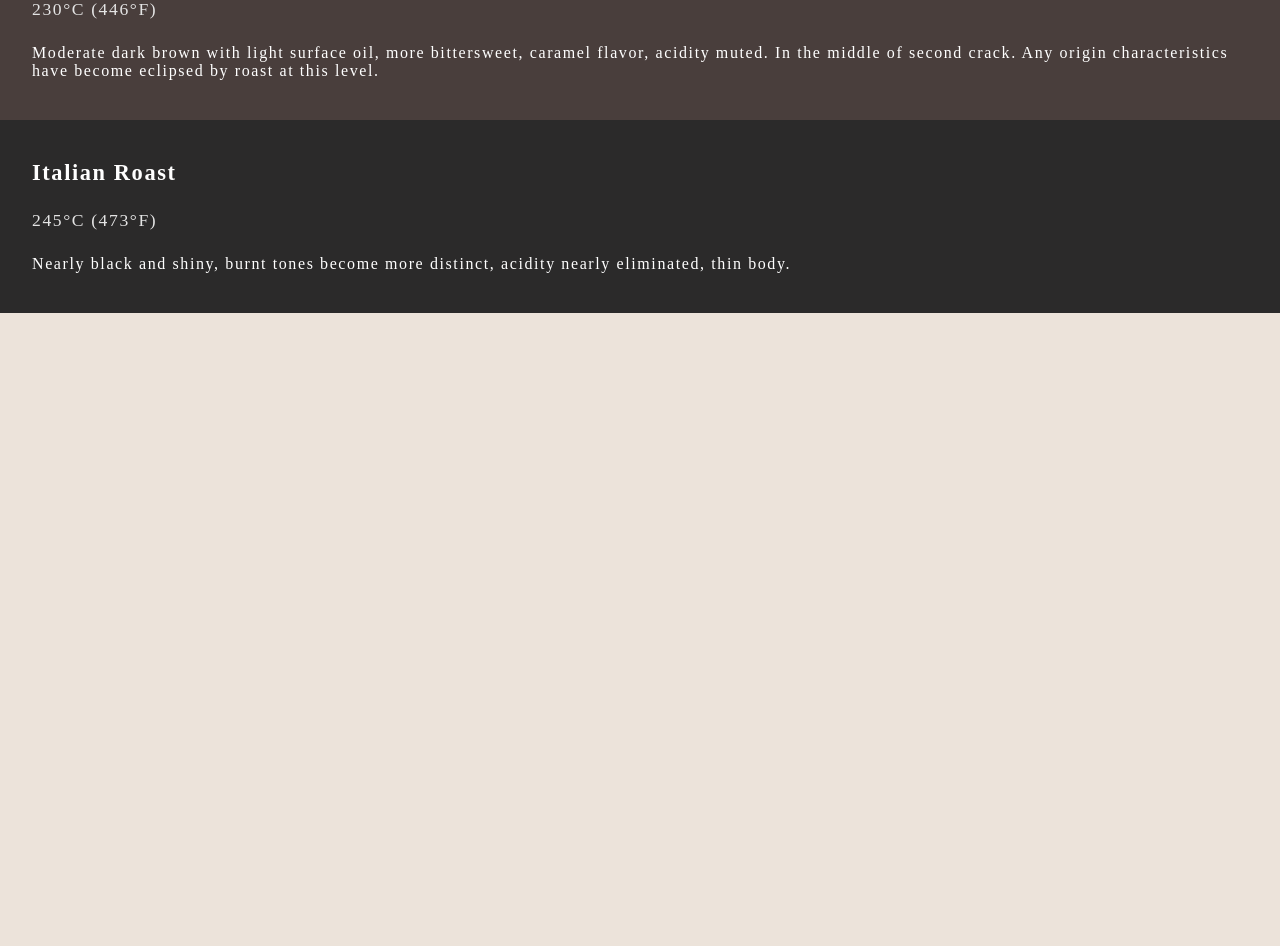
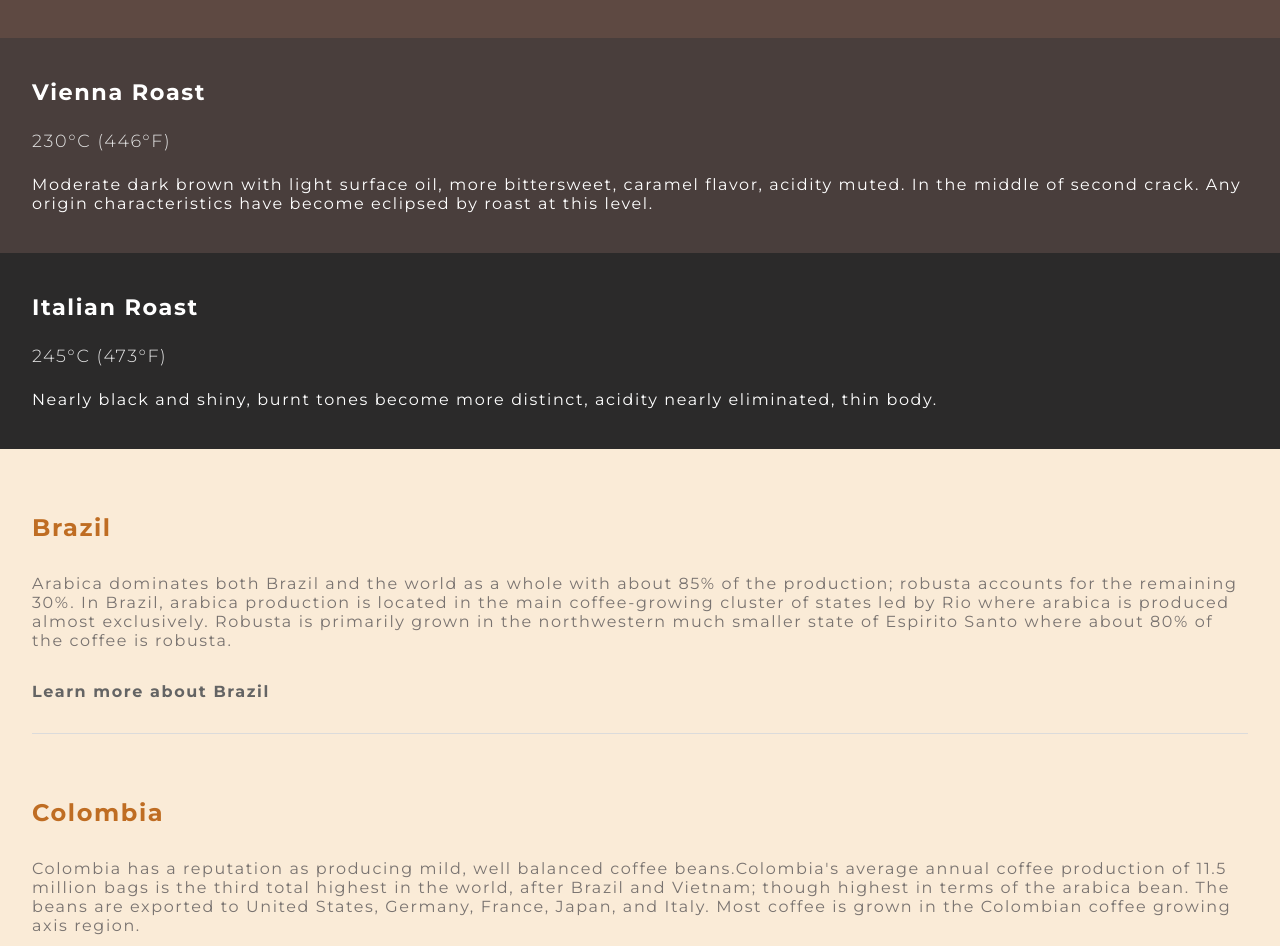
Before and after one commit to NahuelGenchi/coffee_regions, a React (Create React App) app: page / in a window 1280 px wide. Shown: the part 1161-2107 px from the top of the page. Before the commit the page ends 1522 px from the top, so only its background shows below. Built offline with nearby package versions, Linux system fonts and the light colour scheme.

Commit message:
adding region component

```diff
--- /dev/null
+++ b/src/components/Region/Region.jsx
@@ -0,0 +1,25 @@
+import { regionsData } from "../../mock/api";
+
+import "./Region.scss";
+
+const Region = () => {
+  console.log(regionsData);
+
+  return(
+    <>
+      {
+        regionsData.map((region) => {
+          return(
+            <div key={region.id} className="region-container">
+              <h2>{region.title}</h2>
+              <p>{region.description}</p>
+              <a href={region.link} target="_blank" rel="noreferrer">Learn more about {region.title}</a>
+            </div>
+          )
+        })
+      }
+    </>
+  );
+};
+
+export default Region;
--- /dev/null
+++ b/src/components/Region/Region.scss
@@ -0,0 +1,29 @@
+.region-container {
+  margin-bottom: 2rem;
+  padding: 2rem 0;
+  border-bottom: 1px solid rgb(219, 219, 219);
+
+  h2, p {
+    margin-bottom: 2rem;
+  }
+
+  h2 {
+    color: var(--region-title-color);
+  }
+
+  p {
+    color: var(--region-p-color);
+  }
+
+  a {
+    color: rgb(100, 100, 100);
+    font-weight: bold;
+    text-decoration: none;
+
+    transition: color 0.5s;
+
+    &:hover {
+      color: black;
+    }
+  }
+}
--- a/src/components/Roast/Roast.jsx
+++ b/src/components/Roast/Roast.jsx
@@ -3,8 +3,6 @@ import { roastData } from "../../mock/api";
 import "./Roast.scss";
 
 const Roast = () => {
-  console.log(roastData);
-
   return(
     <>
       {
--- a/src/components/SectionContainer/SectionContainer.scss
+++ b/src/components/SectionContainer/SectionContainer.scss
@@ -1,6 +1,6 @@
 .section-container {
-  width: 100vw;
-  margin: 0 auto 3rem;
+  width: auto;
+  margin: 0 auto;
   padding: 2rem;
 
   background-color: antiquewhite;
--- a/src/components/index.js
+++ b/src/components/index.js
@@ -1,2 +1,3 @@
 export { default as SectionContainer } from "./SectionContainer/SectionContainer";
 export { default as Roast } from "./Roast/Roast";
+export { default as Region } from "./Region/Region";
--- a/src/container/Header/Header.scss
+++ b/src/container/Header/Header.scss
@@ -1,9 +1,12 @@
 .section-header {
   .section-container {
-    padding: 5rem 1.5rem;
+    padding: 10rem 1.5rem;
+    border-bottom: 1px solid rgb(240, 240, 240);
 
     h1 {
       font-size: 2.7rem;
+      font-weight: 800;
+      text-align: center;
     }
   }
 }
--- a/src/container/Main/Main.jsx
+++ b/src/container/Main/Main.jsx
@@ -1,10 +1,11 @@
-import { SectionContainer, Roast } from "../../components";
+import { SectionContainer, Roast, Region } from "../../components";
 
 import "./Main.scss";
 
 const Main = () => {
   return (
-    <main className="section-main">
+    <>
+      <section className="section-roasting">
         <SectionContainer className="section-roasting-info">
           <h3>A Note on Roasting</h3>
           <p>Roasting coffee transforms the chemical and physical properties of raw coffee beans into roasted coffee products. This process is what produces the characteristic flavor of coffee by causing the green coffee beans to change in taste. Many coffee roasters determine the level of roast by eye, assessing the color of the beans to determine the desired roast-level.</p>
@@ -12,7 +13,13 @@ const Main = () => {
         <SectionContainer className="section-roasting-details">
           <Roast />
         </SectionContainer>
+      </section>
+      <main>
+        <SectionContainer className="section-main">
+          <Region/>
+        </SectionContainer>
       </main>
+    </>
   );
 };
 
--- a/src/container/Main/Main.scss
+++ b/src/container/Main/Main.scss
@@ -1,4 +1,4 @@
-.section-main {
+.section-roasting {
   .section-roasting-info {
     margin-bottom: 0;
     padding: 2.5rem 2rem;
@@ -28,3 +28,7 @@
     flex-direction: column;
   }
 }
+
+.section-main {
+  padding: 2rem 2rem 1rem;
+}
--- a/src/index.scss
+++ b/src/index.scss
@@ -1,3 +1,5 @@
+@import url('https://fonts.googleapis.com/css2?family=Abril+Fatface&family=Merriweather:ital@0;1&family=Montserrat:ital,wght@0,300;0,400;0,500;0,700;0,800;1,400&family=Work+Sans:wght@400;500;800&display=swap');
+
 * {
   margin: 0;
   padding: 0;
@@ -9,10 +11,13 @@
 
   --body-bg: #ECE3DA;
   --roasting-bg: #FFF;
+  --region-title-color: #bf6d23;
+  --region-p-color: #797370;
 }
 
 body {
   background-color: var(--body-bg);
 
+  font-family: 'Montserrat';
   letter-spacing: 0.10rem;
 }
--- a/src/mock/api.js
+++ b/src/mock/api.js
@@ -35,3 +35,42 @@ export const roastData = [
     bgcolor: "#2B2A2A"
   }
 ];
+
+export const regionsData = [
+  {
+    id: 1,
+    title: "Brazil",
+    description: "Arabica dominates both Brazil and the world as a whole with about 85% of the production; robusta accounts for the remaining 30%. In Brazil, arabica production is located in the main coffee-growing cluster of states led by Rio where arabica is produced almost exclusively. Robusta is primarily grown in the northwestern much smaller state of Espirito Santo where about 80% of the coffee is robusta.",
+    link: "https://en.wikipedia.org/wiki/Coffee_production_in_Brazil"
+  },
+  {
+    id: 2,
+    title: "Colombia",
+    description: "Colombia has a reputation as producing mild, well balanced coffee beans.Colombia's average annual coffee production of 11.5 million bags is the third total highest in the world, after Brazil and Vietnam; though highest in terms of the arabica bean. The beans are exported to United States, Germany, France, Japan, and Italy. Most coffee is grown in the Colombian coffee growing axis region.",
+    link: "https://en.wikipedia.org/wiki/Coffee_production_in_Colombia"
+  },
+  {
+    id: 3,
+    title: "India",
+    description: "Indian coffee, grown mostly in southern India under monsoon rainfall conditions, is also termed as 'Indian monsooned coffee'. Its flavor is defined as: 'At its best similar to the flavor characteristics of Pacific coffees, but at its worst bland and uninspiring'. The two well known species of coffee grown are the Arabica and Robusta. Probably the most commonly planted Arabica in India and Southeast Asia is S.795.",
+    link: "https://en.wikipedia.org/wiki/Coffee_production_in_India"
+  },
+  {
+    id: 4,
+    title: "Ethiopia",
+    description: "Ethiopian beans can be divided into 3 categories: Longberry, Shortberry, and Mocha. Longberry varieties consist of the largest beans and are often considered of the highest quality in both value and flavor. Shortberry varieties are smaller. The Mocha variety is a highly prized commodity. Mocha Harars are known for their peaberry beans that often have complex chocolate, spice and citrus notes.",
+    link: "https://en.wikipedia.org/wiki/Coffee_production_in_Ethiopia"
+  },
+  {
+    id: 5,
+    title: "Costa Rica",
+    description: "Costa Rican coffee beans are considered among the best in the world. Tarrazu is thought to produce the most desirable coffee beans in Costa Rica. In 2012, Tarrazu Geisha coffee became the most expensive coffee sold by Starbucks in 48 of their stores in the United States, using the Clover automated French press. The finest coffee is typically grown at altitudes of 1200 to 1700 meters.",
+    link: "https://en.wikipedia.org/wiki/Coffee_production_in_Costa_Rica"
+  },
+  {
+    id: 6,
+    title: "Kenya",
+    description: "The acidic soil in highlands of central Kenya, just the right amount of sunlight and rainfall provide excellent conditions for growing coffee plants. Coffee from Kenya is of the 'Colombia mild' type, and is well known for its intense flavor, full body, and pleasant aroma with notes of cocoa and high grade coffee from Kenya is one of the most sought-after coffees in the world.",
+    link: "https://en.wikipedia.org/wiki/Coffee_production_in_Kenya"
+  }
+];
```
Lines whose indentation alone changed are shown as unchanged.
